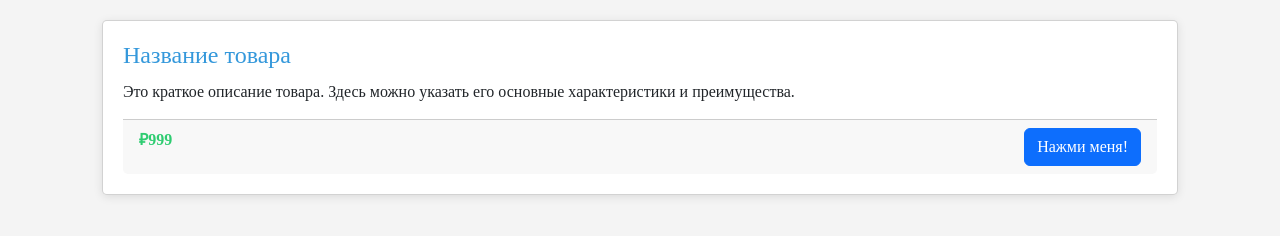
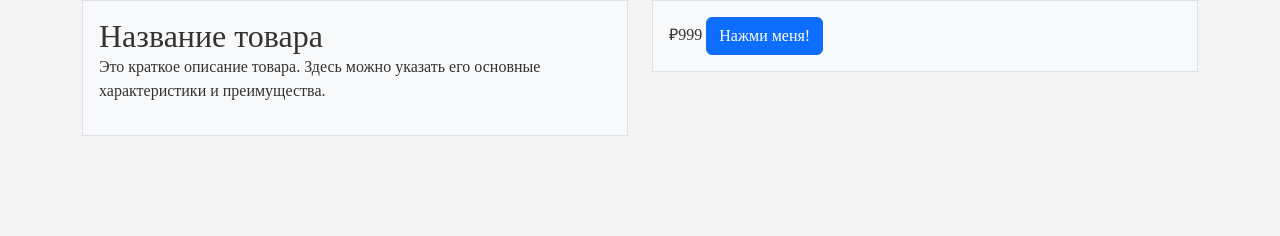
Before and after one commit to Tuns2000/Practika2, a website: page index.html in a window 1280 px wide. Drawn offline with nearby package versions, Linux system fonts and the light colour scheme; files that its build step writes are made by us from their sources.

Commit message:
Kolonki zabul

```diff
--- a/index.html
+++ b/index.html
@@ -10,14 +10,23 @@
 </head>
 <body>
     <div class="container">
-        <div class="card">
+        <div class="row">
+            <div class="col-lg-6 col-12">
+                <div class="p-3 border bg-light">
             <h2 class="card-title">Название товара</h2>
             <p class="card-description">
                 Это краткое описание товара. Здесь можно указать его основные характеристики и преимущества.
             </p>
+                </div>
+            </div>
+
+            <div class="col-lg-6 col-12">
+                <div class="p-3 border bg-light">
             <div class="card-footer">
                 <span class="price">₽999</span>
                 <button class="btn btn-primary" id="button">Нажми меня!</button>
+                </div>
+            </div>
         </div>
     </div>
 </body>
```
